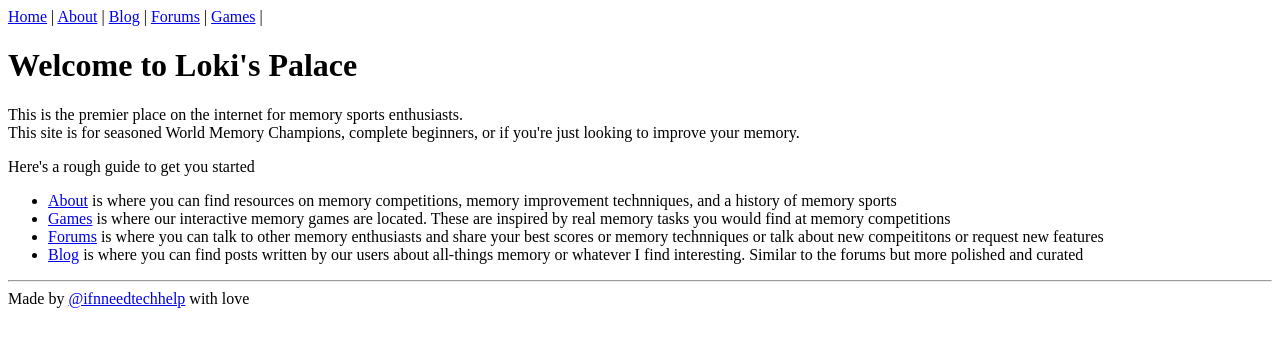
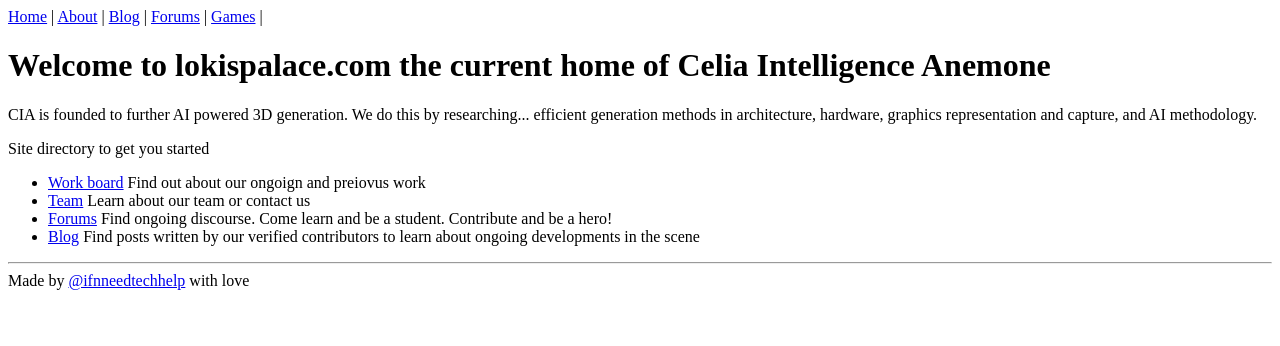
Before and after one commit to thejhndwn/CeliaSite, a Next.js app: page / in a window 1280 px wide. Shown: the top 346 px of the page. Built offline with nearby package versions, Linux system fonts and the light colour scheme.

Commit message:
Update index.tsx
Updated index page for Celia Intelligence Anemone. Need to update the links

```diff
--- a/pages/index.tsx
+++ b/pages/index.tsx
@@ -3,19 +3,17 @@ import Layout from "../components/Layout";
 
 const IndexPage = () => (
   <Layout title="Home">
-    <h1>Welcome to Loki's Palace</h1>
+    <h1>Welcome to lokispalace.com the current home of Celia Intelligence Anemone</h1>
     <p>
-      This is the premier place on the internet for memory sports enthusiasts. <br></br>
-      This site is for seasoned World Memory Champions, complete beginners,
-      or if you're just looking to improve your memory.
+      CIA is founded to further AI powered 3D generation. We do this by researching... efficient generation methods in architecture, hardware, graphics representation and capture, and AI methodology.
     </p>
     <p>
-      Here's a rough guide to get you started
+      Site directory to get you started
       <ul>
-        <li><Link href="/about">About</Link> is where  you can find resources on memory competitions, memory improvement technniques, and a history of memory sports </li>
-        <li><Link href="/users">Games</Link> is where our interactive memory games are located. These are inspired by real memory tasks you would find at memory competitions</li>
-        <li><Link href="/forums">Forums</Link> is where you can talk to other memory enthusiasts and share your best scores or memory technniques or talk about new compeititons or request new features</li>
-        <li><Link href="/blog">Blog</Link> is where you can find posts written by our users about all-things memory or whatever I find interesting. Similar to the forums but more polished and curated</li>
+        <li><Link href="/about">Work board</Link> Find out about our ongoign and preiovus work </li>
+        <li><Link href="/users">Team</Link> Learn about our team or contact us </li>
+        <li><Link href="/forums">Forums</Link> Find ongoing discourse. Come learn and be a student. Contribute and be a hero!</li>
+        <li><Link href="/blog">Blog</Link> Find posts written by our verified contributors to learn about ongoing developments in the scene</li>
       </ul>
 
     </p>
```
